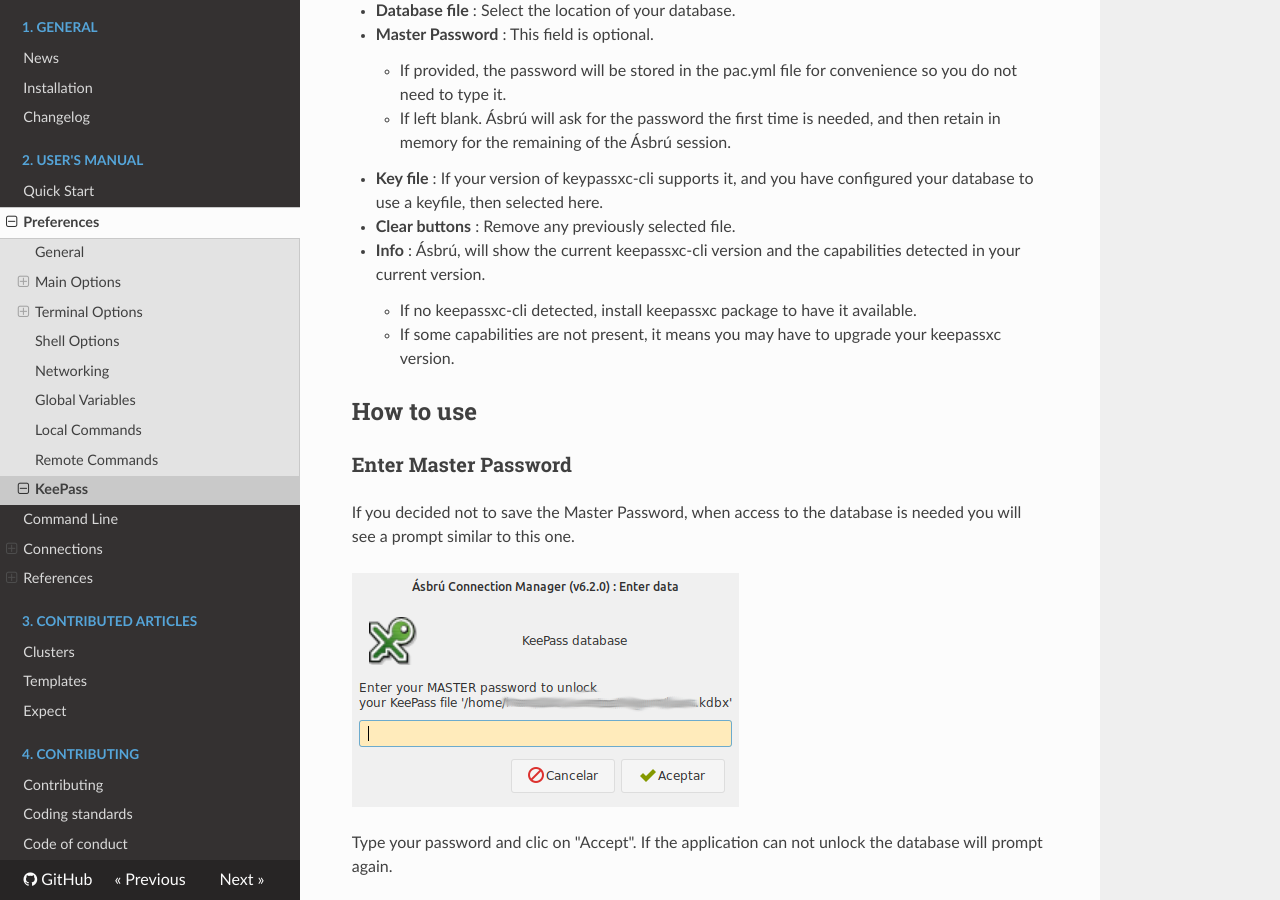
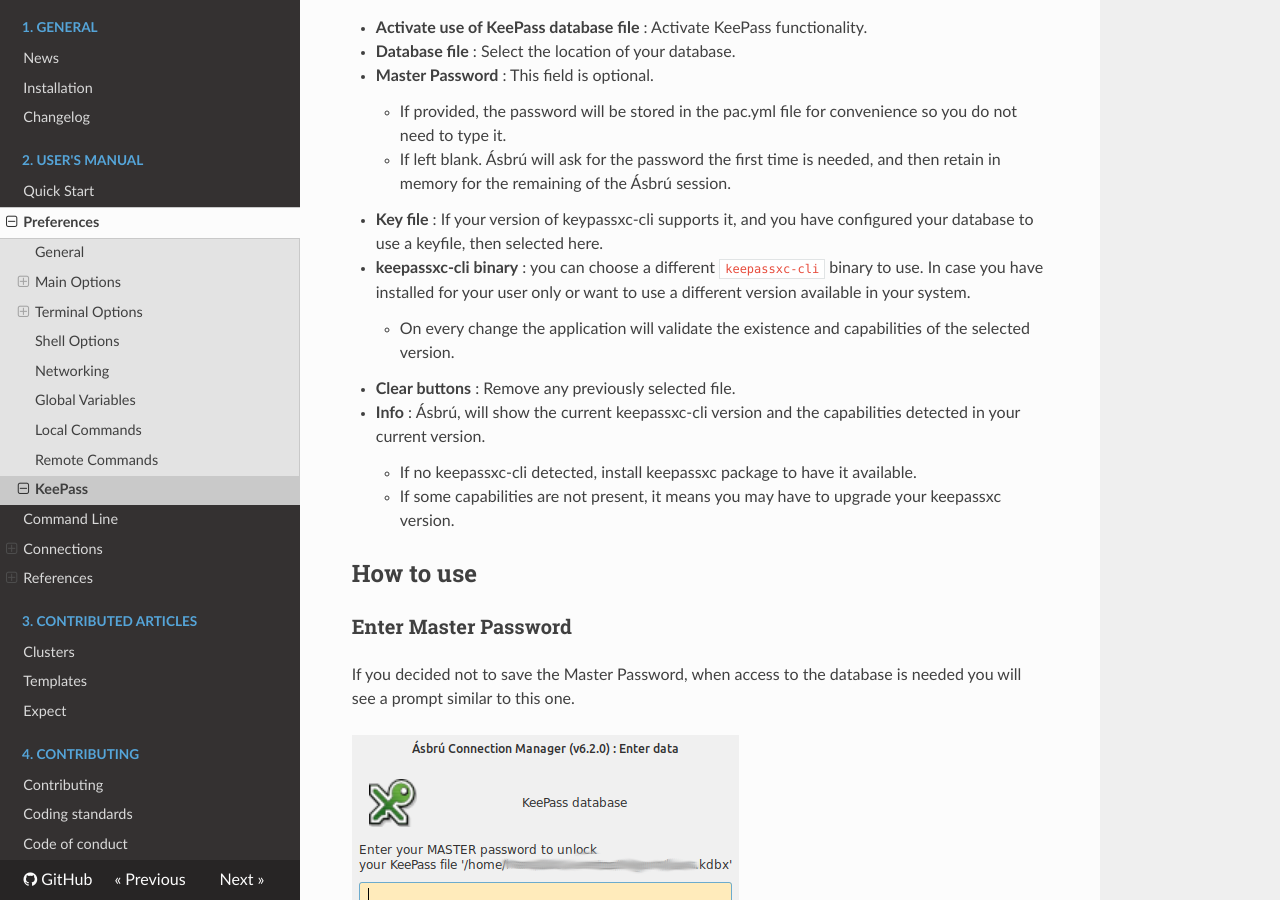
Before and after one commit to asbru-cm/asbru-cm, an MkDocs documentation site: the page built from doc/Manual/Preferences/KeePassXC.md, in a window 1280 px wide and 900 px high, scrolled down 777 px. Built offline with MkDocs 1.6.1, drawn with Linux system fonts in a browser that asks for light colours; nearby versions of some CDN libraries.

Commit message:
updated keepass integration documentation page (#496)

```diff
--- a/doc/Manual/Preferences/KeePassXC.md
+++ b/doc/Manual/Preferences/KeePassXC.md
@@ -21,6 +21,8 @@
     - If provided, the password will be stored in the pac.yml file for convenience so you do not need to type it.
     - If left blank. Ásbrú will ask for the password the first time is needed, and then retain in memory for the remaining of the Ásbrú session.
 + __Key file__ : If your version of keypassxc-cli supports it, and you have configured your database to use a keyfile, then selected here.
++ __keepassxc-cli binary__ : you can choose a different `keepassxc-cli` binary to use. In case you have installed for your user only or want to use a different version available in your system.
+    - On every change the application will validate the existence and capabilities of the selected version.
 + __Clear buttons__ : Remove any previously selected file.
 + __Info__ : Ásbrú, will show the current keepassxc-cli version and the capabilities detected in your current version.
     - If no keepassxc-cli detected, install keepassxc package to have it available.
```
Also changed, not shown: doc/Manual/Preferences/images/kpxc1.png.
